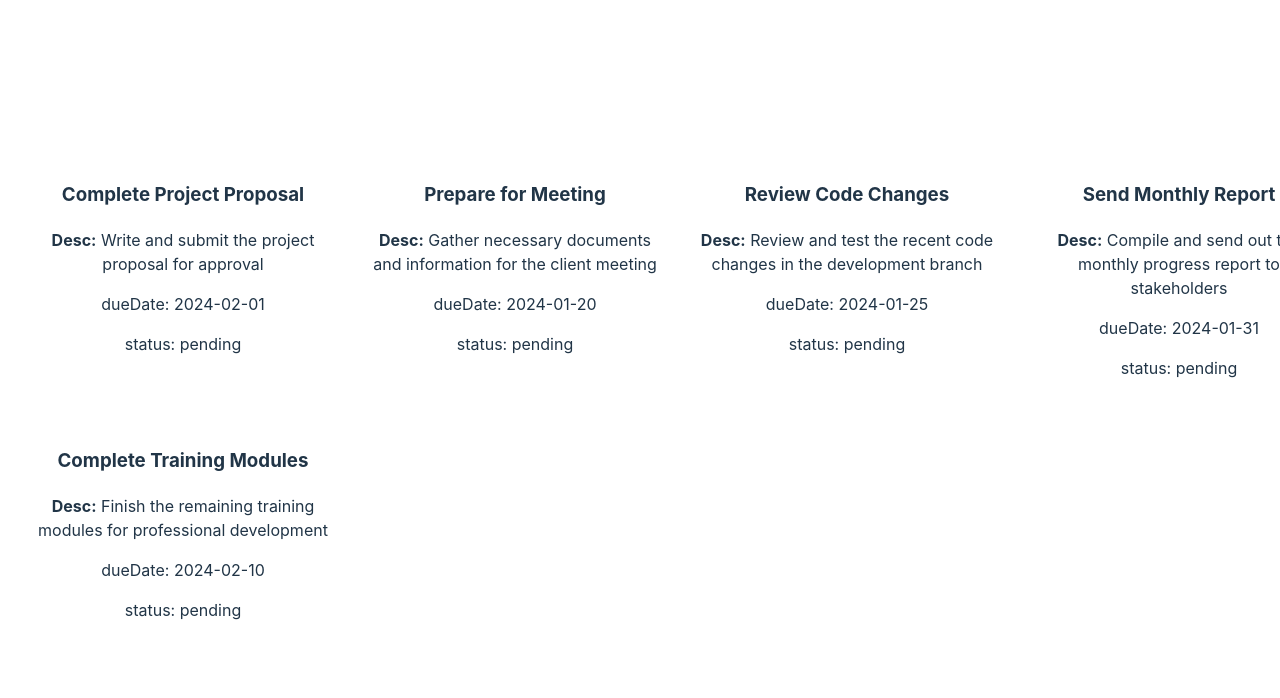
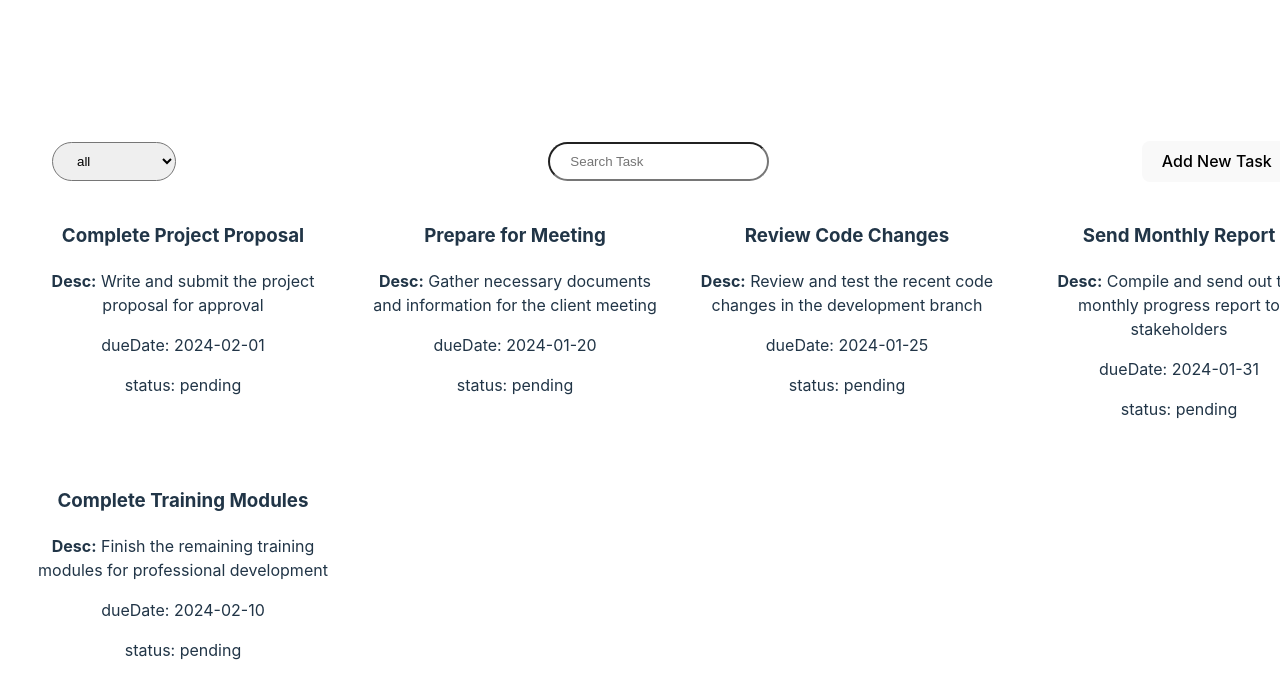
Before and after one commit to akshay-puranik/TodoList_frontend, a React (Vite) app: page / in a window 1280 px wide. Shown: the top 698 px of the page. Built offline with nearby package versions, Linux system fonts and the light colour scheme.

Commit message:
setup redux, store, moved initdata to reducer

```diff
--- a/package.json
+++ b/package.json
@@ -11,7 +11,9 @@
   },
   "dependencies": {
     "react": "^18.2.0",
-    "react-dom": "^18.2.0"
+    "react-dom": "^18.2.0",
+    "react-redux": "^9.1.0",
+    "redux": "^5.0.1"
   },
   "devDependencies": {
     "@types/react": "^18.2.43",
--- a/src/App.css
+++ b/src/App.css
@@ -3,6 +3,27 @@
   margin: 0 auto;
   padding: 2rem;
   text-align: center;
+}
+
+.navbar-container{
+  display: flex;
+  padding: 20px;
+  justify-content: space-between;
+  align-items: center;
+}
+
+.search{
+  padding: 10px 20px;
+  border-radius: 20px;
+}
+
+select{
+  padding: 10px 20px;
+  border-radius: 20px;
+}
+
+option{
+  text-transform: capitalize;
 }
 
 .task-card {
--- a/src/App.jsx
+++ b/src/App.jsx
@@ -1,48 +1,37 @@
 import { useState } from "react";
 import "./App.css";
 import { TodoList } from "./components/TodoList";
-
-let toDos = [
-  {
-    title: "Complete Project Proposal",
-    description: "Write and submit the project proposal for approval",
-    dueDate: "2024-02-01",
-    status: "pending",
-  },
-  {
-    title: "Prepare for Meeting",
-    description:
-      "Gather necessary documents and information for the client meeting",
-    dueDate: "2024-01-20",
-    status: "pending",
-  },
-  {
-    title: "Review Code Changes",
-    description:
-      "Review and test the recent code changes in the development branch",
-    dueDate: "2024-01-25",
-    status: "pending",
-  },
-  {
-    title: "Send Monthly Report",
-    description:
-      "Compile and send out the monthly progress report to stakeholders",
-    dueDate: "2024-01-31",
-    status: "pending",
-  },
-  {
-    title: "Complete Training Modules",
-    description:
-      "Finish the remaining training modules for professional development",
-    dueDate: "2024-02-10",
-    status: "pending",
-  },
-];
+import { Navbar } from "./components/Navbar";
+import { useSelector } from "react-redux";
 
 function App() {
+  const toDos = useSelector(store => store.todos)
+  const [displayTodos, setDisplayTodos] = useState([...toDos]);
+
+  const handleFilters = ({ selectOrder, selectStatus, searchName }) => {
+    let newList = [...toDos];
+    if (searchName) {
+      newList = newList.filter((task) =>
+        task.title.toLowerCase().includes(searchName)
+      );
+    }
+    if (selectStatus && selectStatus !== "all") {
+      newList = newList.filter((task) => task.status === selectStatus);
+    }
+    // if (selectOrder && selectOrder === "asc") {
+    //   newList.sort((a, b) => a.title - b.title);
+    // }
+    // else{
+    //   newList.sort((a, b) => b.title - a.title);
+    // }
+
+    setDisplayTodos(pre => [...newList]);
+  };
+
   return (
     <>
-      <TodoList tasks={toDos} />
+      <Navbar handleFilters={handleFilters} />
+      <TodoList tasks={displayTodos} />
     </>
   );
 }
--- /dev/null
+++ b/src/components/Navbar.jsx
@@ -0,0 +1,45 @@
+import { useEffect, useState } from "react";
+
+export const Navbar = ({ handleFilters }) => {
+  const [filterOptions, setFilterOptions] = useState({});
+
+  useEffect(() => {
+    handleFilters(filterOptions);
+  }, [filterOptions]);
+
+  const handleInputs = (e) => {
+    const { name, value } = e;
+    setFilterOptions((pre) => ({ ...pre, [name]: value }));
+  };
+
+  const selectOptions = ["all", "todo", "pending", "completed"];
+
+  return (
+    <div className="navbar-container">
+      {/* <select name="selectOrder" onChange={(e) => handleInputs(e.target)}>
+        <option defaultValue="asc" value={"asc"}>Ascending</option>
+        <option value={"desc"}>Decending</option>
+      </select> */}
+      <select
+        defaultValue="all"
+        name="selectStatus"
+        onChange={(e) => handleInputs(e.target)}
+      >
+        {selectOptions.map((op) => (
+          <option key={op} value={op}>
+            {op}
+          </option>
+        ))}
+      </select>
+      <input
+        className="search"
+        name="searchName"
+        defaultValue=""
+        type="text"
+        onChange={(e) => handleInputs(e.target)}
+        placeholder="Search Task"
+      />
+      <button>Add New Task</button>
+    </div>
+  );
+};
--- a/src/main.jsx
+++ b/src/main.jsx
@@ -2,5 +2,11 @@ import React from "react";
 import ReactDOM from "react-dom/client";
 import App from "./App.jsx";
 import "./index.css";
+import { Provider } from "react-redux";
+import {store} from "./redux/store.js";
 
-ReactDOM.createRoot(document.getElementById("root")).render(<App />);
+ReactDOM.createRoot(document.getElementById("root")).render(
+  <Provider store={store}>
+    <App />
+  </Provider>
+);
--- /dev/null
+++ b/src/redux/actionTypes.js
@@ -0,0 +1,2 @@
+export const CREATE_TASK = "CREATE_TASK";
+export const UPDATE_TASK = "UPDATE_TASK";
--- /dev/null
+++ b/src/redux/reducer.js
@@ -0,0 +1,45 @@
+export const initState = {
+  todos: [
+    {
+      title: "Complete Project Proposal",
+      description: "Write and submit the project proposal for approval",
+      dueDate: "2024-02-01",
+      status: "pending",
+    },
+    {
+      title: "Prepare for Meeting",
+      description:
+        "Gather necessary documents and information for the client meeting",
+      dueDate: "2024-01-20",
+      status: "pending",
+    },
+    {
+      title: "Review Code Changes",
+      description:
+        "Review and test the recent code changes in the development branch",
+      dueDate: "2024-01-25",
+      status: "pending",
+    },
+    {
+      title: "Send Monthly Report",
+      description:
+        "Compile and send out the monthly progress report to stakeholders",
+      dueDate: "2024-01-31",
+      status: "pending",
+    },
+    {
+      title: "Complete Training Modules",
+      description:
+        "Finish the remaining training modules for professional development",
+      dueDate: "2024-02-10",
+      status: "pending",
+    },
+  ],
+};
+
+export const reducer = (state = initState, { type, payload }) => {
+  switch (type) {
+    default:
+      return state;
+  }
+};
--- /dev/null
+++ b/src/redux/store.js
@@ -0,0 +1,4 @@
+import { compose, legacy_createStore } from "redux";
+import { reducer } from "./reducer";
+
+export const store = legacy_createStore(reducer);
```
Also changed, not shown: src/redux/action.js (added, +9 -0 lines), 1 other file (tests, documents, lock files or other folders).
